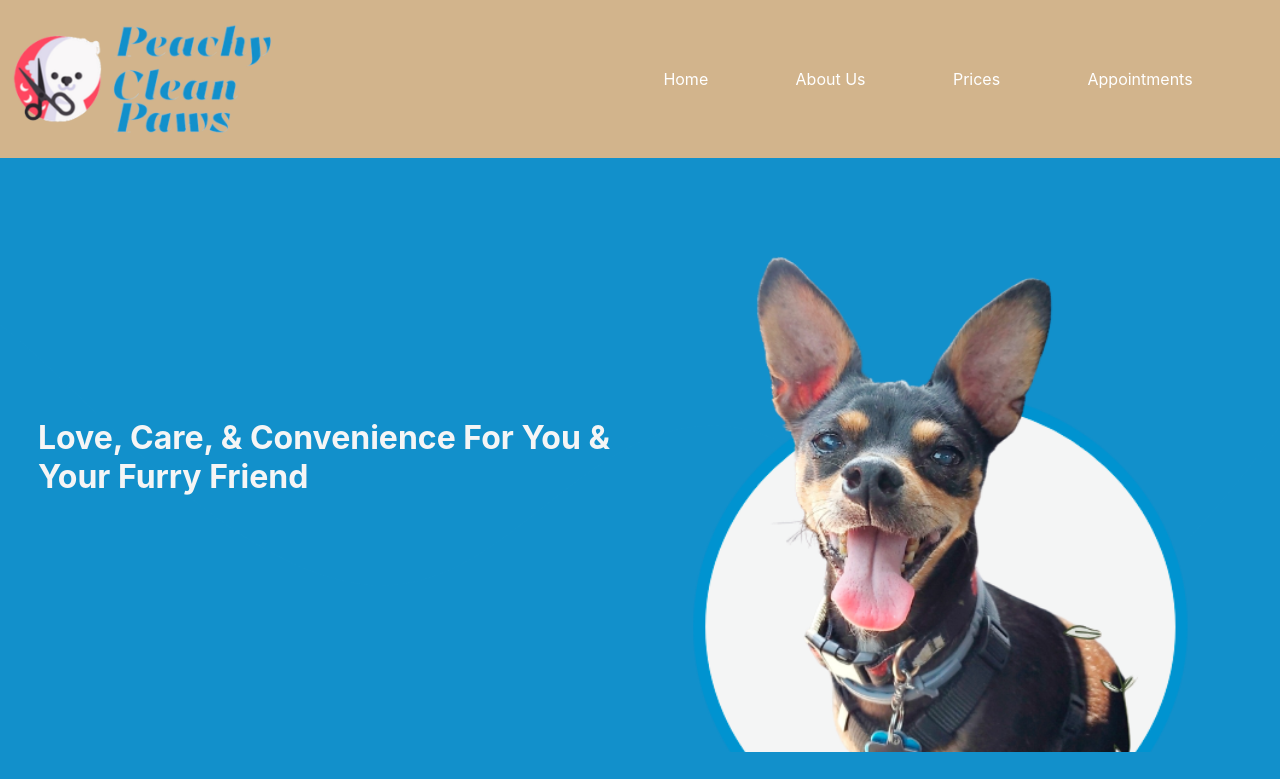
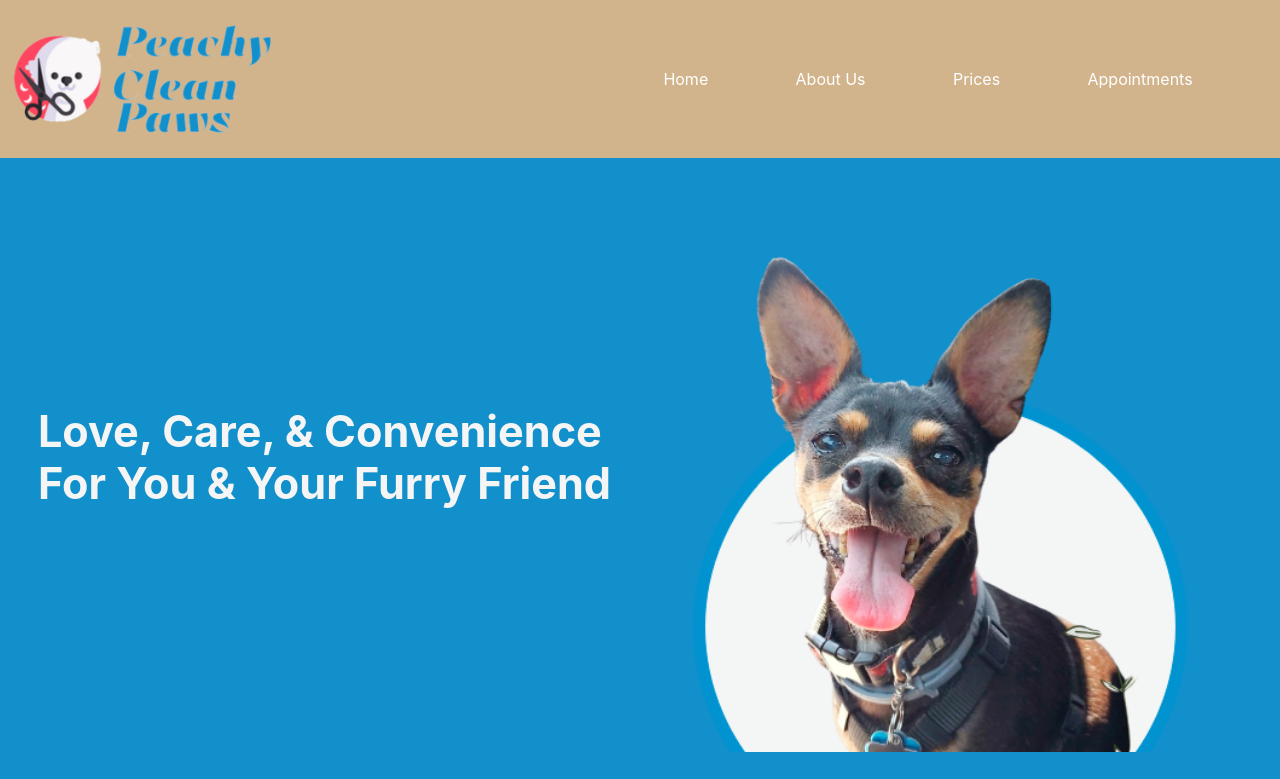
Before and after one commit to Parrasite9/peachyCleanPaws, a React (Create React App) app: page / in a window 1280 px wide. Shown: the top 779 px of the page. Built offline with nearby package versions, Linux system fonts and the light colour scheme.

Commit message:
Updating font sizes for media queries

```diff
--- a/src/css/Home/Hero/Hero.css
+++ b/src/css/Home/Hero/Hero.css
@@ -37,7 +37,7 @@
 }
 
 
-@media (min-width: 480px) {
+  @media (min-width: 480px) {
     .hero {
       grid-template-columns: repeat(2, 1fr); /* Adjust the number of columns */
       background-color: #1290CB;
@@ -68,3 +68,10 @@
         margin-left: 15%
     }
   }
+
+  @media (min-width: 800px) {
+    .hero__text {
+        font-size: 1.35em;
+    }
+
+  }
```
